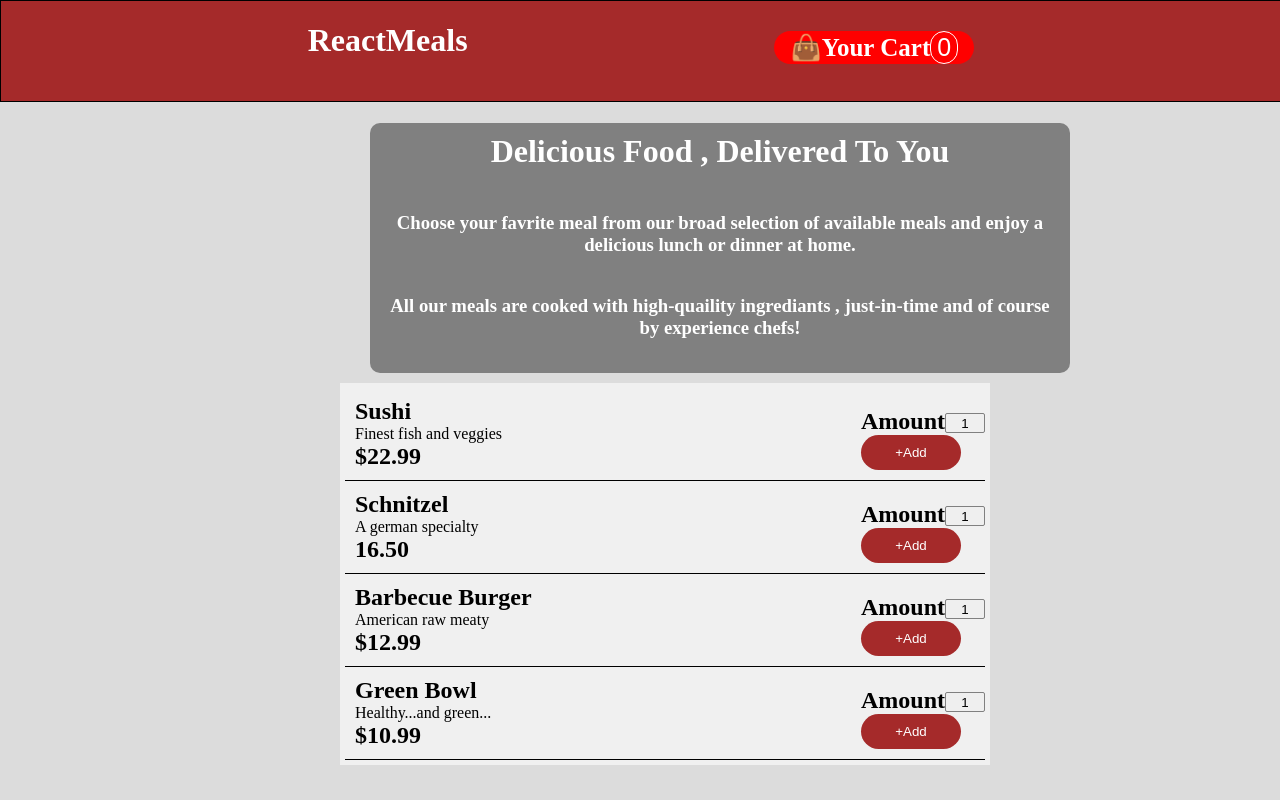
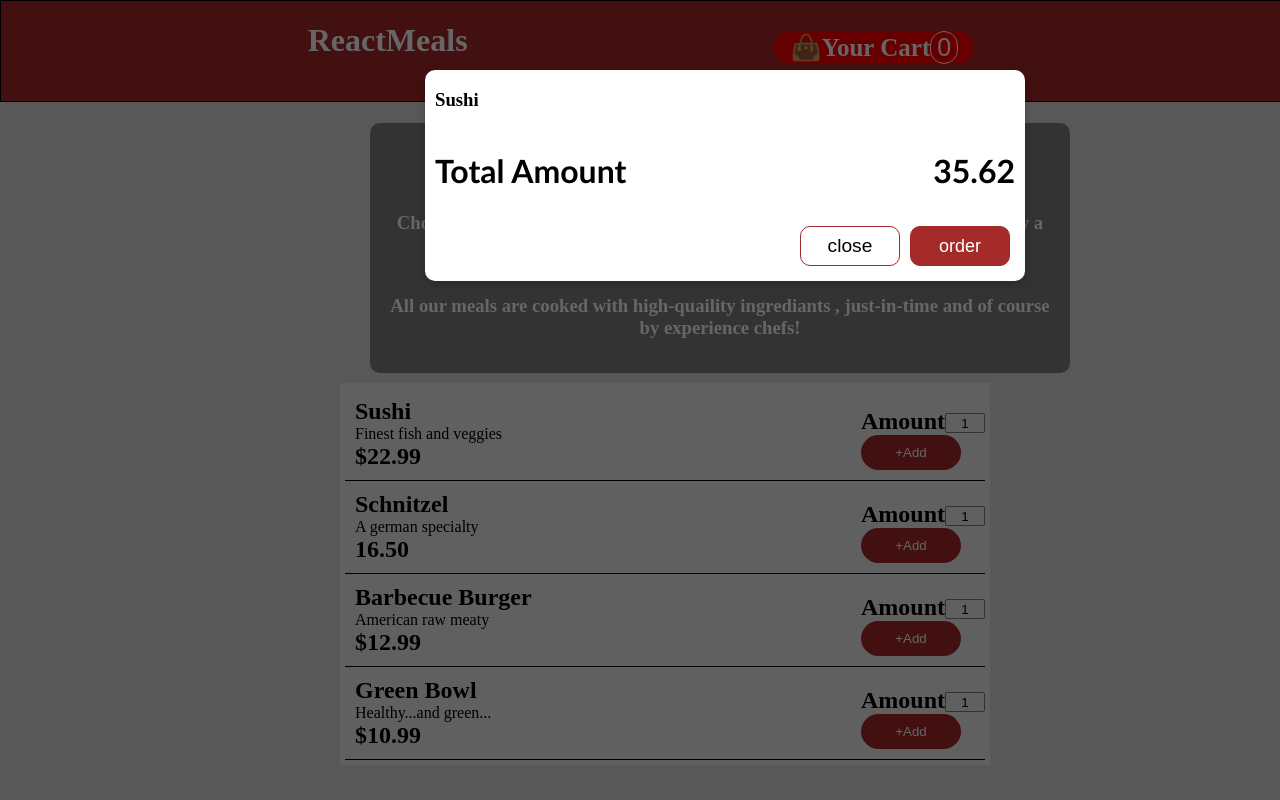
Before and after one commit to githubIDchandan/RestaurantProject, a React (Vite) app: page / in a window 1280 px wide. Built offline with nearby package versions, Linux system fonts and the light colour scheme.

Commit message:
createModel

```diff
--- a/index.css
+++ b/index.css
@@ -103,3 +103,84 @@ body{
 .amounttag{
     margin-bottom: 0px;
 }
+
+
+/* .... */
+
+
+.modelparent{
+    position: fixed;
+    /* display: flex; */
+    width: 600px;
+    background-color: white;
+    /* justify-content: space-between; */
+    margin-left: 425px;
+    margin-top: 70px;
+    border-radius: 10px;
+    box-shadow: 0 3px 10px rgb(0 0 0 / 0.2);
+
+
+}
+.amount{
+    display: flex;
+    justify-content: space-between;
+}
+.orderBtn{
+    display: flex;
+    justify-content: end;
+    margin: 10px;
+
+}
+.cbtn{
+    width: 100px;
+    height: 40px;
+    margin: 5px;
+    background-color: white;
+    border: 1px solid brown;
+    border-radius: 10px;
+    font-size: larger;
+    cursor: pointer;
+}
+.cbtn:hover{
+    background-color: red;
+    color: white;
+    border: 1px solid white;
+}
+.obtn:hover{
+    background-color: rgb(49, 239, 49);
+    border: 1px solid white;
+}
+.obtn{
+    width: 100px;
+    height: 40px;
+    margin: 5px;
+    background-color: brown;
+    color: white;
+    border: 1px solid brown;
+    border-radius: 10px;
+    font-size: large;
+    cursor: pointer;
+
+}
+.amountvalue{
+    margin-right: 10px;
+    font-size: xx-large;
+    font-family: 'Gill Sans', 'Gill Sans MT', Calibri, 'Trebuchet MS', sans-serif;
+}
+.amounttext{
+    margin-left: 10px;
+    font-family: 'Gill Sans', 'Gill Sans MT', Calibri, 'Trebuchet MS', sans-serif;
+}
+.cuisinelist{
+    margin-left: 10px;
+}
+.modelWrapper{
+    position: fixed;
+    top: 0;
+    right: 0;
+    left: 0;
+    bottom: 0;
+    /* background-color: rgb(218, 218, 218); */
+    background-color: black;
+    opacity: 0.6;
+}
--- a/index.html
+++ b/index.html
@@ -7,7 +7,7 @@
     <link rel="stylesheet" href="index.css">
 </head>
 <body>
-
+    <div id="modelportal"></div>
     <div id="root">
         <h1>Not Rendered</h1>
     </div>
--- a/src/App.js
+++ b/src/App.js
@@ -2,6 +2,7 @@ import React from "react"
 import ReactDOM from "react-dom/client";
 import Header from "./components/Header";
 import Body from "./components/Body";
+import { createPortal } from "react-dom";
 
 
 
@@ -11,6 +12,7 @@ const AppLayout=()=>{
         <div>
             <Header/>
             <Body/>
+
         </div>
     )
 }
--- a/src/components/Body.js
+++ b/src/components/Body.js
@@ -1,10 +1,17 @@
 import Meallist from "./Meallist";
 import { mealsData } from "../utils.js/mealsData";
+import { useEffect, useState } from "react";
+import Model from "./Model";
 
 
 const Body=()=>{
+    const [showmodel,setShowModel]=useState(false)
+    useEffect(()=>{
+       return setShowModel(true)
+    },[])
     return(
         <div >
+            {showmodel&&<Model/>}
             <div className="res-summary">
                 <h1 className="res-summary-heading">Delicious Food , Delivered To You</h1>
                 <h3 className="res-summary-heading">Choose your favrite meal from our broad selection of available meals and enjoy a delicious lunch or dinner at home.</h3>
--- /dev/null
+++ b/src/components/Model.js
@@ -0,0 +1,29 @@
+import { useEffect } from "react";
+import { createPortal } from "react-dom";
+
+
+const Model=()=>{
+    useEffect(()=>{
+        document.body.style.overflowY="hidden";
+        document.body.style.overflowX="hidden";
+    })
+    return createPortal(
+        <div>
+        <div className="modelWrapper"></div>
+        <div className="modelparent">
+            <div className="cuisinelist"><h3>Sushi</h3></div>
+            <div className="amount">
+                <h1 className="amounttext">Total Amount</h1>
+                <h1 className="amountvalue">35.62</h1>
+            </div>
+            <div className="orderBtn">
+                <button className="cbtn">close</button>
+                <button className="obtn">order</button>
+            </div>
+        </div>
+        </div>,
+        document.getElementById("modelportal")
+    )
+}
+
+export default Model;
```
